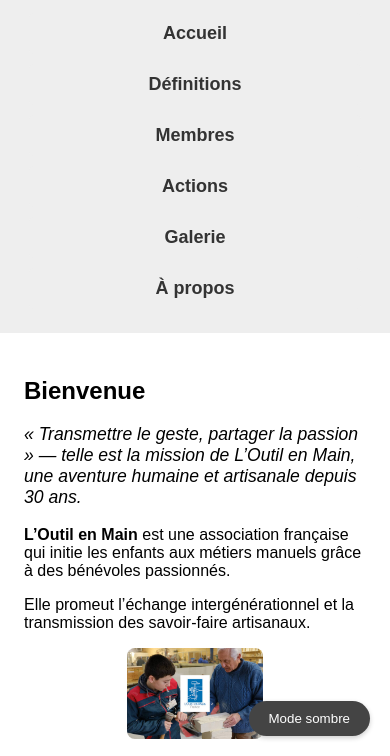
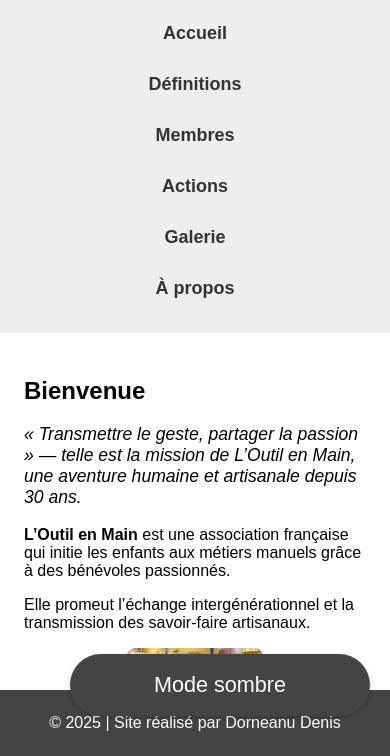
Before and after one commit to drclcomputers/Proiect_Franceza_L_Outil_en_Main, a plain HTML site: page index.html in a window 390 px wide. Shown: the part 88-844 px from the top of the page. Drawn offline with Linux system fonts and the light colour scheme.

Commit message:
Improved UI

```diff
--- a/internal/styles.css
+++ b/internal/styles.css
@@ -77,6 +77,10 @@ footer {
 	color: var(--footer-text);
 	padding: 1em;
 	text-align: center;
+	position: sticky;
+	bottom: 0;
+	width: 100%;
+	margin-top: auto;
 }
 
 .theme-toggle {
@@ -86,11 +90,13 @@ footer {
 	background: var(--header-bg);
 	color: var(--header-text);
 	border: none;
-  padding: 10px 20px;
-  border-radius: 20px;
+	padding: 12px 24px;
+	border-radius: 25px;
 	cursor: pointer;
 	z-index: 1000;
 	box-shadow: 0 2px 5px rgba(0,0,0,0.2);
+	font-size: 1rem;
+	transition: all 0.3s ease;
 }
 
 .theme-toggle:hover {
@@ -206,6 +212,14 @@ video {
 }
 
 @media (max-width: 768px) {
+  .theme-toggle {
+	  padding: 15px 30px;
+	  font-size: 1.1rem;
+	  border-radius: 30px;
+	  bottom: 30px;
+	  right: 30px;
+  }
+
   nav {
     display: flex;
     flex-direction: column;
@@ -225,6 +239,16 @@ video {
 }
 
 @media (max-width: 480px) {
+  .theme-toggle {
+		padding: 18px 36px;
+		font-size: 1.2rem;
+		border-radius: 35px;
+		bottom: 40px;
+		right: 20px;
+		width: calc(100% - 40px);
+		max-width: 300px;
+  }
+
   html {
     font-size: 18px;
   }
```
Lines whose indentation alone changed are shown as unchanged.
